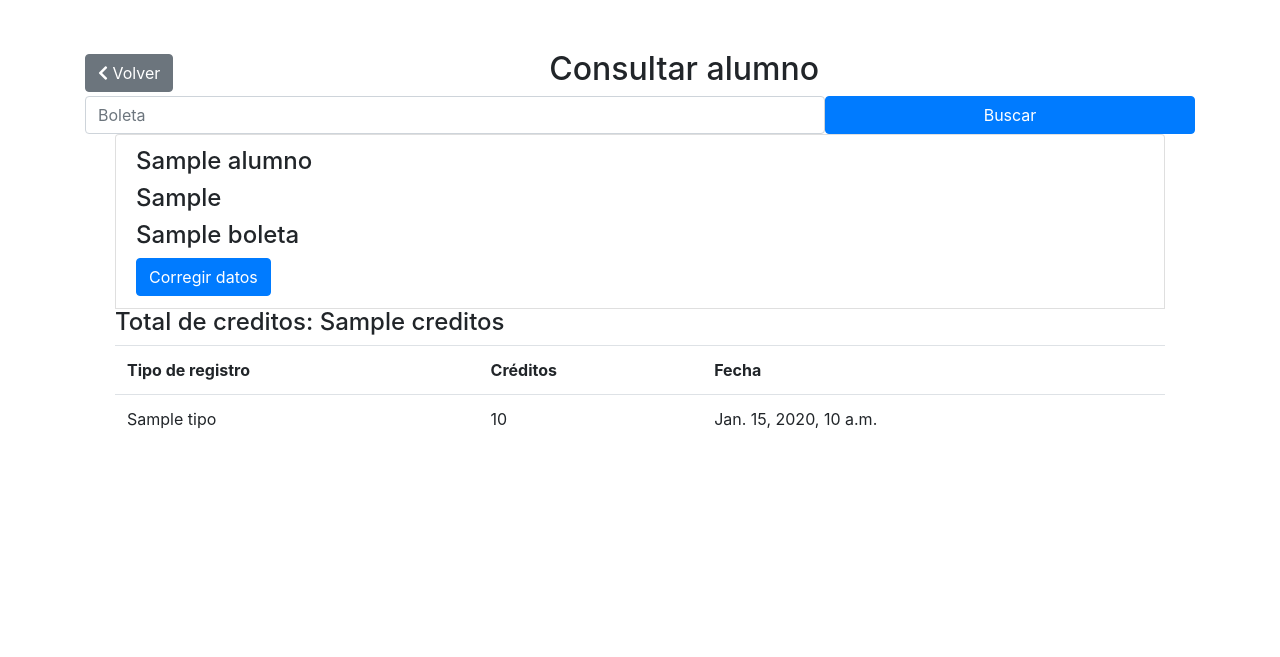
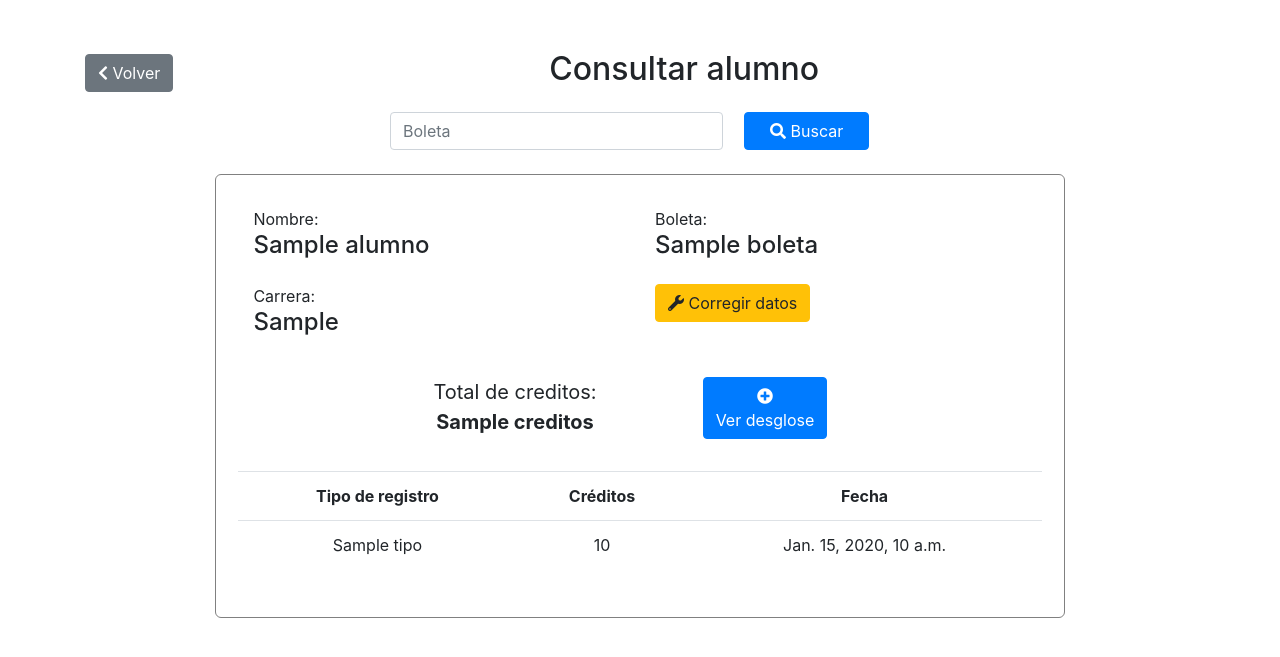
Before and after one commit to AlanSanchezP/ElectivappServer, a Django app: template electivapp/templates/alumnos/alumno_search.html in a window 1280 px wide. Shown: the top 657 px of the page. Run offline with Django 3.2, Linux system fonts and the light colour scheme; the template is opened without the code that fills it: most values are stand-ins (such as "Sample title", 1, 10 or a date in 2020); some libraries are stand-ins or nearby versions.

Commit message:
Estilos consulta de alumno (sin funcionalidad)

```diff
--- a/electivapp/templates/alumnos/alumno_search.html
+++ b/electivapp/templates/alumnos/alumno_search.html
@@ -11,21 +11,49 @@
       </a>
         <h2 class="col-md-6 text-center mx-auto">Consultar alumno</h2>
     </div>
-    <form method="GET" class="row">
+    <form method="GET" class="row" style="max-width: 500px; margin: 1em auto 0 auto">
       <input placeholder="Boleta" name="boleta" required type="number" min="0" max="9999999999" class="form-control col-md-8" {% if boleta %}value="{{boleta}}"{% endif %}>
-      <button class="btn btn-primary col-md-4">Buscar</button>
+      <button class="btn btn-primary col-md-3 mx-auto"><i class="fas fa-search"></i> Buscar</button>
     </form>
     {% if alumno %}
     <div class="container">
-        <div class="list-group-item">
+        <div class="elemento-lista" style="margin-right: auto; margin-left: auto; max-width: 850px">
+            <div class="container">
+                <div class="row">
+                    <div class="col-md-6">
+                        Nombre:
                         <h4>{{ alumno.nombre }}</h4>
+                    </div>
+                    <div class="col-md-6">
+                        Boleta:
+                        <h4>{{ alumno.boleta }}</h4>
+                    </div>
+                </div>
+                <div class="row" style="margin-top: 1em">
+                    <div class="col-md-6">
+                        Carrera:
                         <h4>{{ alumno.get_carrera_display }}</h4>
-            <h4>{{ alumno.boleta }}</h4>
-            <a class="btn btn-primary" href="{% url 'alumnos:corregir' pk=alumno.id %}">Corregir datos</a>
                     </div>
-        <h4>Total de creditos: {{ alumno.creditos }}</h4>
+                    <div class="col-md-6">
+                        <a class="btn btn-warning" href="{% url 'alumnos:corregir' pk=alumno.id %}"><i class="fas fa-wrench"></i> Corregir datos</a>
+                    </div>
+                </div>
+            </div>
             {% if alumno.actividad_set.all|length %}
-        <table class="table">
+            <div class="row" style="margin: 2em auto; max-width: 500px;">
+                <div class="col-md-6 text-center" style="font-size: 20px">
+                    Total de creditos: <br>
+                    <b>{{ alumno.creditos }}</b>
+                </div>
+                <div class="col-md-6 text-center">
+                    <button id="btnDesglose" type="button" class="btn btn-primary">
+                        <i class="circle fas fa-plus-circle"></i><br>
+                        <span>Ver desglose</span>
+                    </button>
+                </div>
+
+            </div>
+            <table class="table actividades text-center">
                 <tr>
                     <th>Tipo de registro</th>
                     <th>Créditos</th>
@@ -39,7 +67,13 @@
                 </tr>
                 {% endfor %}
             </table>
+            {% else %}
+            <div class="text-center" style="margin-top: 2em; font-size: 20px">
+                Total de creditos: <br>
+                <b>{{ alumno.creditos }}</b>
+            </div>
             {% endif %}
+            </div>
     </div>
     {% endif %}
 </div>
```
Lines whose indentation alone changed are shown as unchanged.
